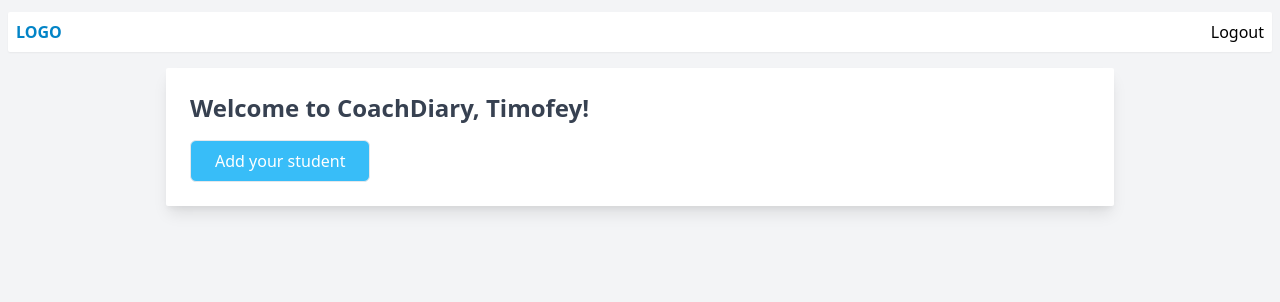
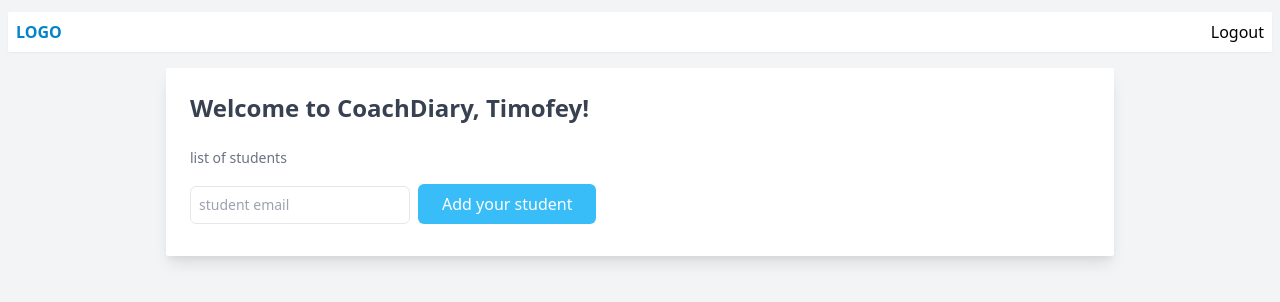
Before and after one commit to Timofey448/coachDiary, a Vue app: page /coach-panel in a window 1280 px wide. Shown: the top 302 px of the page. Built offline with nearby package versions, Linux system fonts and the light colour scheme.

Commit message:
Создание таблицы со студентами (пока без Vuex)

```diff
--- a/src/pages/coach-panel.vue
+++ b/src/pages/coach-panel.vue
@@ -12,13 +12,45 @@
       </div>
     </div>
 
-    <div class="flex flex-col container mx-auto items-start bg-white rounded-sm py-6 px-6 font-bold shadow-lg w-3/4">
-      <p class="text-2xl mb-4 text-gray-700">Welcome to CoachDiary, Timofey!</p>
-      <button
-        class="rounded-md border bg-sky-400 text-white font-medium px-6 py-2 w-auto"
-      >
-        Add your student
-      </button>
+    <div class="flex flex-col container mx-auto items-start bg-white rounded-sm py-6 px-6 shadow-lg w-3/4">
+      <p class="text-2xl text-gray-700 font-bold mb-6">Welcome to CoachDiary, Timofey!</p>
+      <p class="text-sm font-medium text-gray-500 mb-4">list of students</p>
+
+      <div>
+        <table
+          class="table-auto w-full"
+          v-if="this.students.length !== 0">
+          <thead
+            class="text-xs font-semibold uppercase text-gray-400">
+            <tr>
+              <th class="p-2 text-left">email</th>
+              <th class="p-2">firstname</th>
+              <th class="p-2">lastname</th>
+              <th class="p-2">status</th>
+            </tr>
+          </thead>
+          <tbody>
+            <tr v-for="student in students">
+              <td>{{ student.studentEmail }}</td>
+              <td></td>
+              <td></td>
+              <td>{{ student.status }}</td>
+            </tr>
+          </tbody>
+        </table>
+        <input
+          type="text"
+          placeholder="student email"
+          class="text-sm border rounded-md p-2 mr-2 mb-2"
+          v-model="inputEmail"
+        >
+        <button
+          @click="addNewStudent"
+          class="rounded-md bg-sky-400 text-white font-medium px-6 py-2 w-auto"
+        >Add your student
+        </button>
+      </div>
+
     </div>
   </div>
 </template>
@@ -26,6 +58,14 @@
 <script>
 export default {
   name: "coach-panel",
+  data() {
+    return {
+      students: [],
+      inputEmail: "",
+      firstName: "",
+      lastName: ""
+    }
+  },
   computed: {
     email() {
       return this.$store.state.auth.email;
@@ -34,7 +74,19 @@ export default {
   methods: {
     logout() {
       this.$store.dispatch('signOut');
-    }
+    },
+    addNewStudent() {
+      const student = {};
+
+      if (this.inputEmail) {
+        student.studentEmail = this.inputEmail;
+        student.status = "invited";
+        this.students.push(student);
+        this.inputEmail = "";
+        student.firstName = this.firstName;
+        student.lastName = this.lastName;
+      }
+    },
   },
 }
 
--- /dev/null
+++ b/src/store/modules/data.ts
@@ -0,0 +1,24 @@
+const state = {
+
+}
+
+const mutations = {
+
+}
+
+const actions = {
+
+}
+
+const getters = {
+
+}
+
+const dataModule = {
+  state,
+  mutations,
+  actions,
+  getters,
+}
+
+export default dataModule
```
